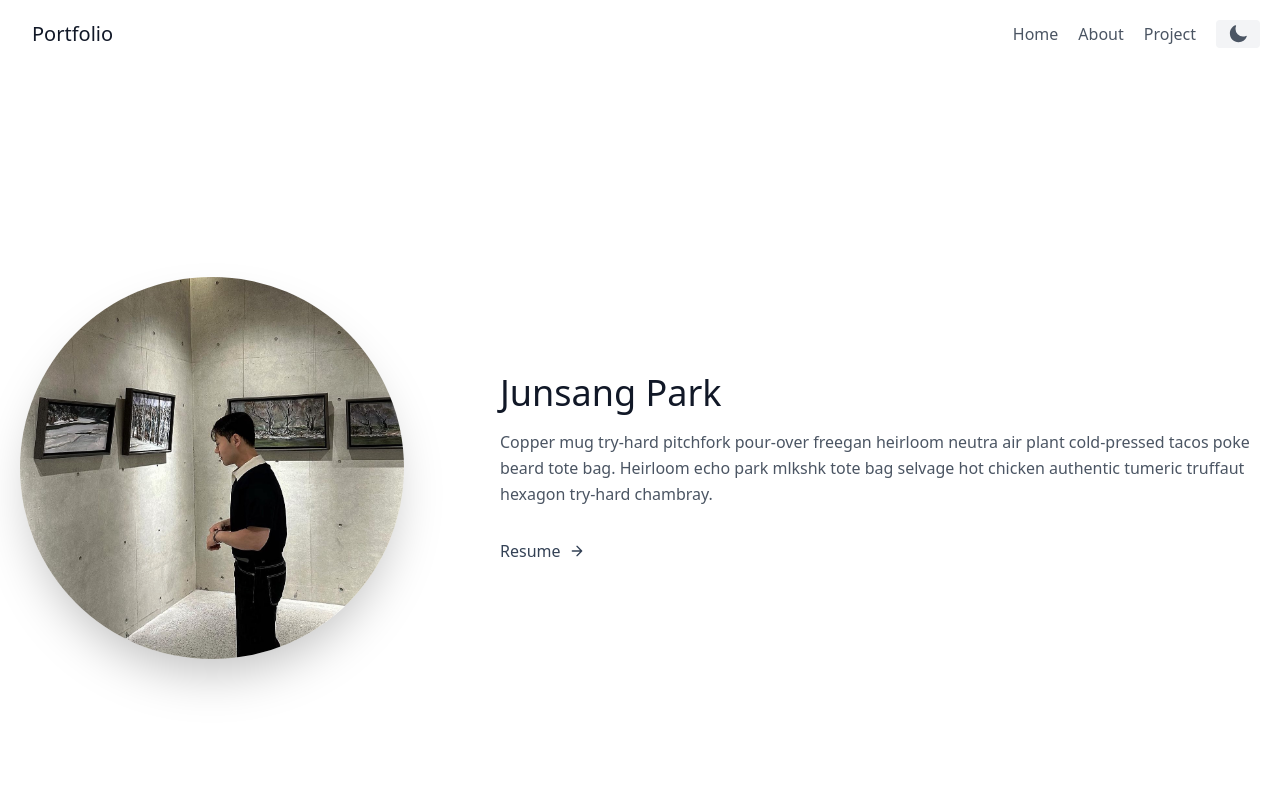
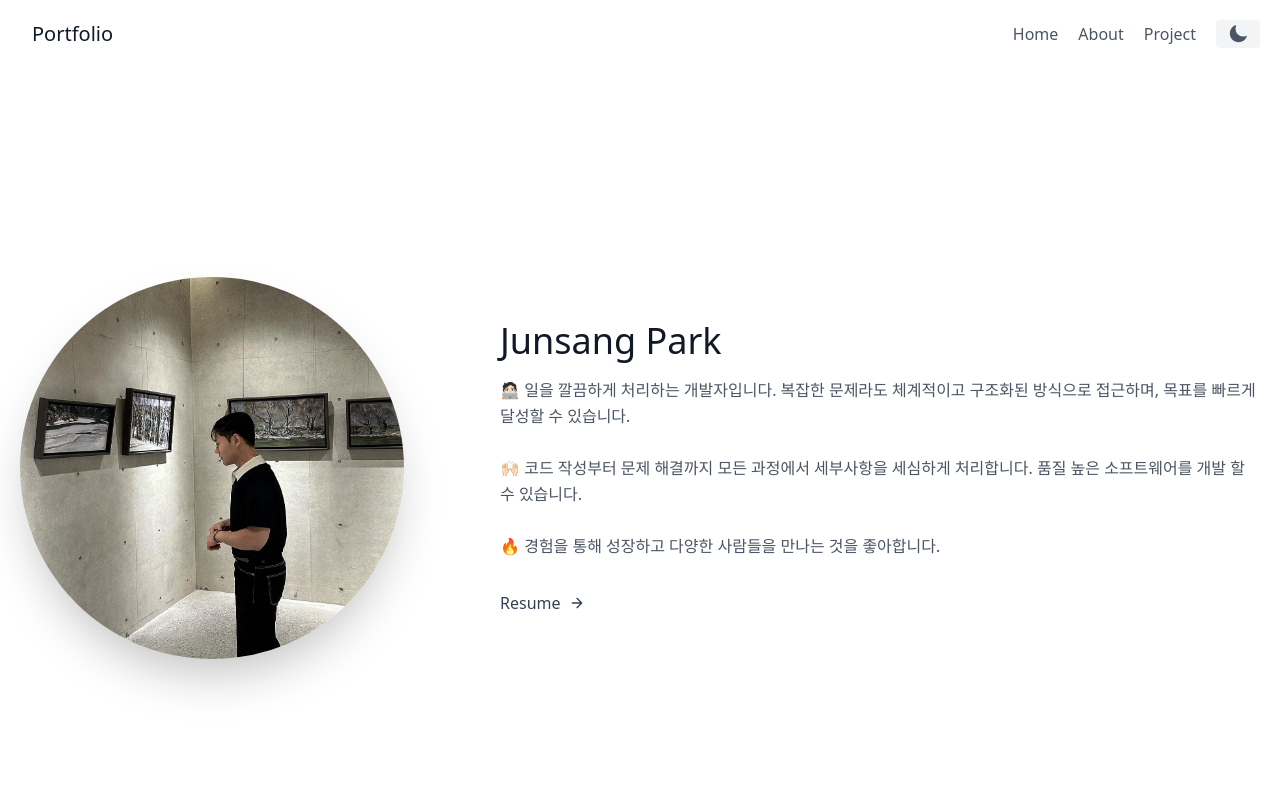
Before and after one commit to o220s/next-portfolio, a Next.js app: page /about in a window 1280 px wide. Shown: the top 800 px of the page. Built offline with nearby package versions, Linux system fonts and the light colour scheme.

Commit message:
feat : about 설명 추가

```diff
--- a/src/app/about/page.js
+++ b/src/app/about/page.js
@@ -20,10 +20,15 @@ export default function About() {
               Junsang Park
             </h1>
             <p className="mb-8 leading-relaxed dark:text-white">
-              Copper mug try-hard pitchfork pour-over freegan heirloom neutra
-              air plant cold-pressed tacos poke beard tote bag. Heirloom echo
-              park mlkshk tote bag selvage hot chicken authentic tumeric
-              truffaut hexagon try-hard chambray.
+              🧑🏻‍💻 일을 깔끔하게 처리하는 개발자입니다. 복잡한 문제라도 체계적이고
+              구조화된 방식으로 접근하며, 목표를 빠르게 달성할 수 있습니다.
+              <br />
+              <br />
+              🙌🏻 코드 작성부터 문제 해결까지 모든 과정에서 세부사항을 세심하게
+              처리합니다. 품질 높은 소프트웨어를 개발 할 수 있습니다.
+              <br />
+              <br />
+              🔥 경험을 통해 성장하고 다양한 사람들을 만나는 것을 좋아합니다.
             </p>
             <div className="flex justify-center">
               <Link
```
